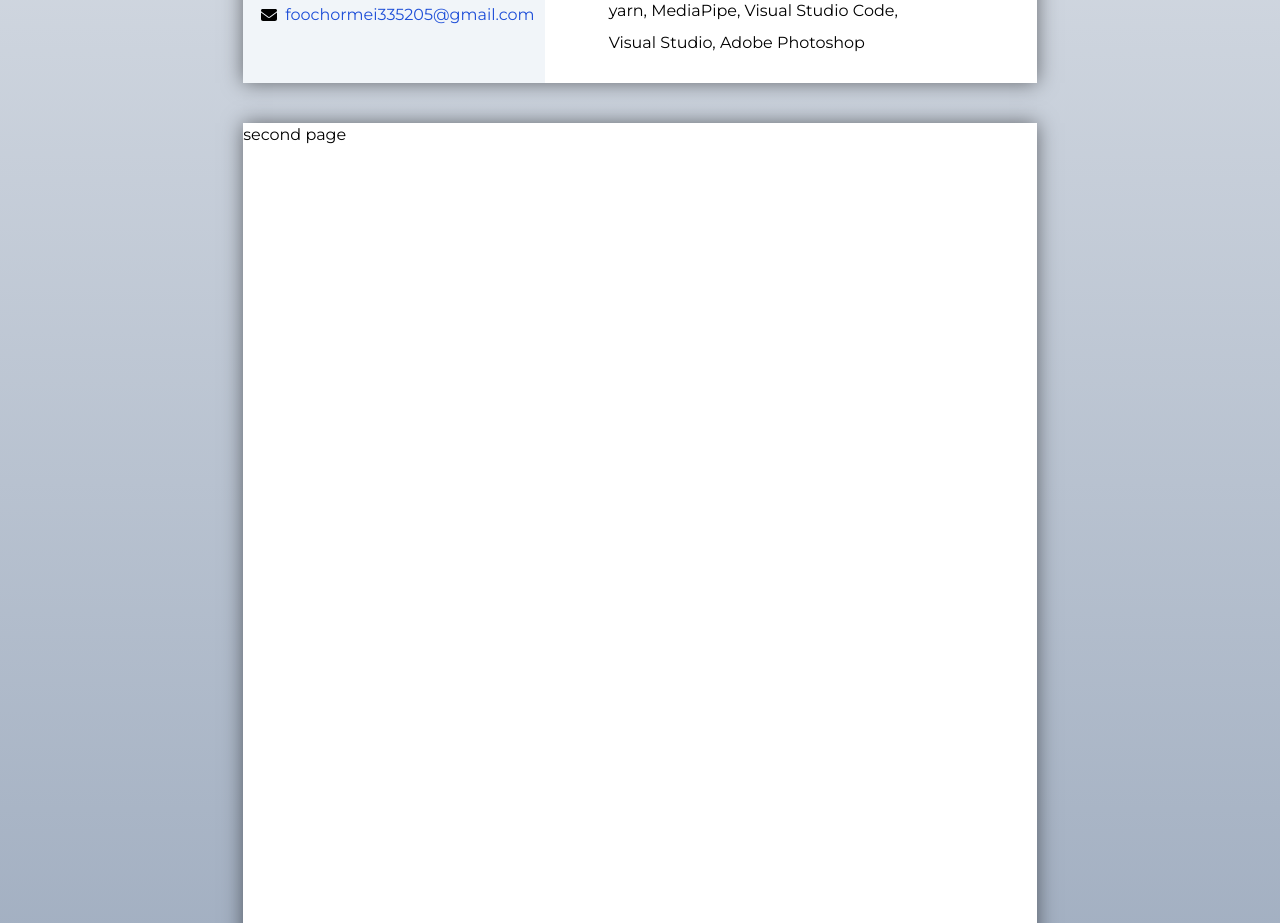
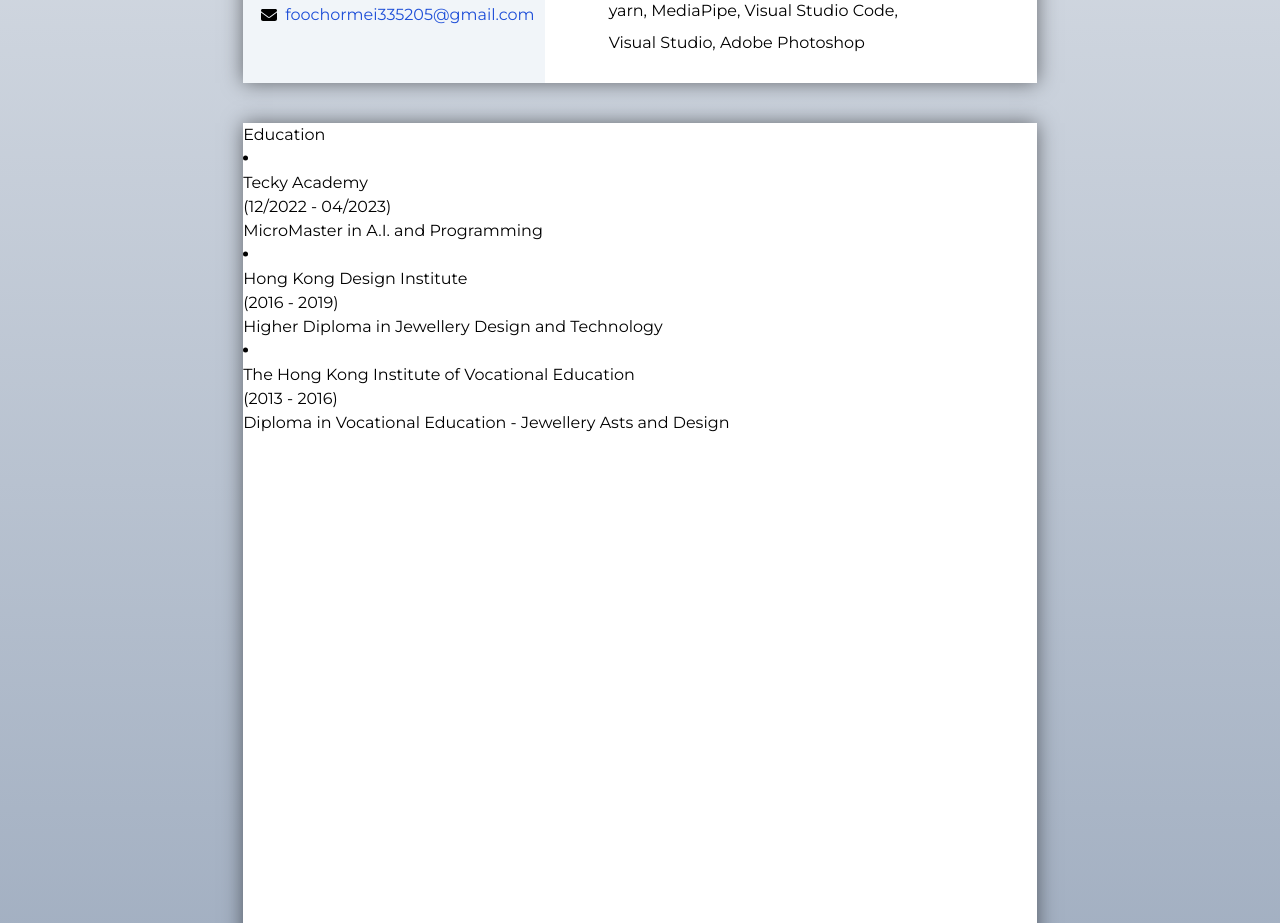
Before and after one commit to ZoeFoo/ZoeFoo_Resumes, a Next.js app in the folder zoefoo_cv/: page / in a window 1280 px wide. Shown: the part 1060-1983 px from the top of the page. Built offline with nearby package versions, Linux system fonts and the light colour scheme.

Commit message:
finished create Education component

```diff
--- /dev/null
+++ b/zoefoo_cv/components/nextPage/Education.jsx
@@ -0,0 +1,29 @@
+import React from 'react';
+import { FontAwesomeIcon } from '@fortawesome/react-fontawesome';
+import { faCircle } from '@fortawesome/free-solid-svg-icons';
+
+const Education = ({ graduationFrom, dateFrom, dateEnd, graduationPosition }) => {
+    return (
+        <div>
+            <div>
+                <div>
+                    <FontAwesomeIcon
+                        icon={faCircle}
+                        style={{ width: 5 }} />
+                </div>
+
+                <div>{graduationFrom}</div>
+
+                <div>
+                    ({dateFrom} - {dateEnd})
+                </div>
+            </div>
+
+            <div>
+                {graduationPosition}
+            </div>
+        </div>
+    )
+};
+
+export default Education;
--- a/zoefoo_cv/pages/index.js
+++ b/zoefoo_cv/pages/index.js
@@ -3,9 +3,9 @@ import SelfIntroduction from '../components/leftBar/SelfIntroduction';
 import PersonalQuailities from '../components/leftBar/PersonalQualities';
 import Language from '../components/leftBar/Language';
 import Contact from '../components/leftBar/Contact';
-
 import HandsOnExperiences from '../components/rightBar/HandsOnExperiences';
 import ProjectExperiences from '../components/rightBar/ProjectExperiences';
+import Education from '../components/nextPage/Education';
 
 const inter = Inter({ subsets: ['latin'] })
 
@@ -96,7 +96,33 @@ export default function Home() {
             </div>
 
             <div className='page' >
-                <div>second page</div>
+                <div>
+                    <div>Education</div>
+                    <div>
+                        <Education
+                            graduationFrom={`Tecky Academy`}
+                            dateFrom={`12/2022`}
+                            dateEnd={`04/2023`}
+                            graduationPosition={`MicroMaster in A.I. and Programming`} />
+                    </div>
+
+                    <div>
+                        <Education
+                            graduationFrom={`Hong Kong Design Institute`}
+                            dateFrom={`2016`}
+                            dateEnd={`2019`}
+                            graduationPosition={`Higher Diploma in Jewellery Design and Technology`} />
+                    </div>
+
+                    <div>
+                        <Education
+                            graduationFrom={`The Hong Kong Institute of Vocational Education`}
+                            dateFrom={`2013`}
+                            dateEnd={`2016`}
+                            graduationPosition={`Diploma in Vocational Education - Jewellery Asts and Design`} />
+                    </div>
+
+                </div>
             </div>
         </main>
     )
--- a/zoefoo_cv/styles/globals.css
+++ b/zoefoo_cv/styles/globals.css
@@ -20,7 +20,7 @@
     @page {
         size: portrait;
         size: A4;
-        margin: 0;
+        margin: 0 !important;
     }
 }
 
```
